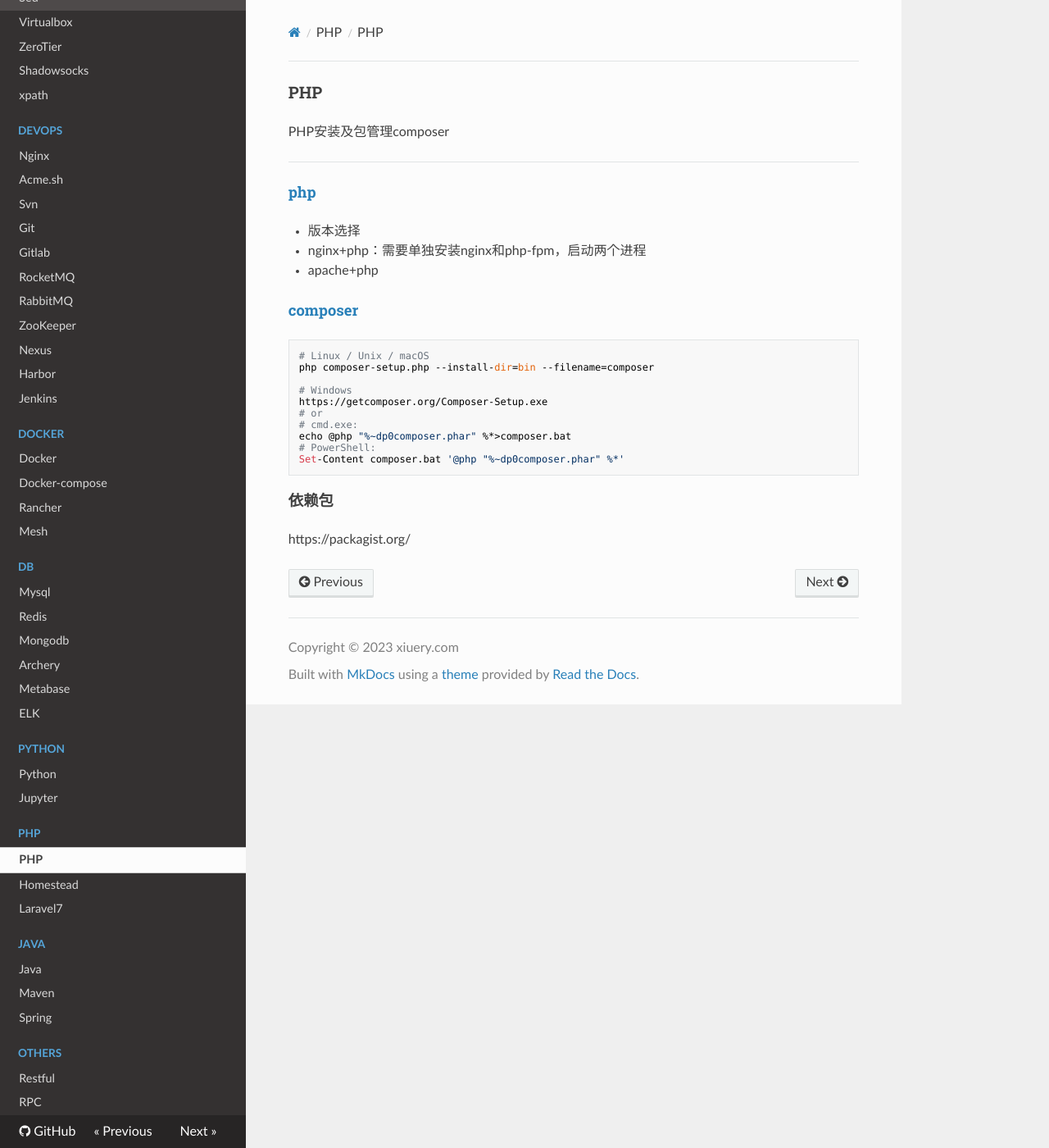
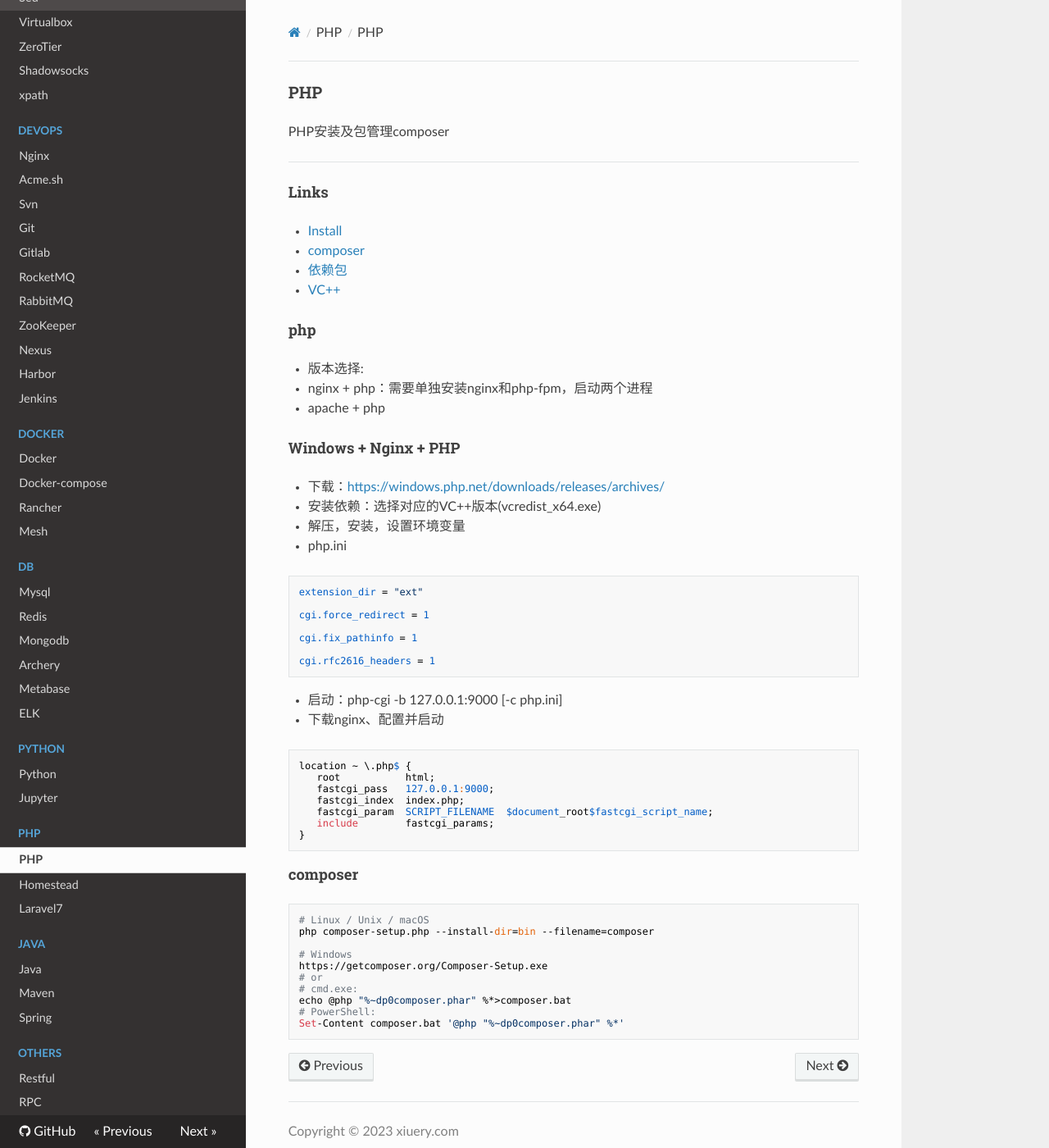
Before and after one commit to xiuery/manual, an MkDocs documentation site: the page built from docs/php/php.md, in a window 1280 px wide and 1400 px high. Shown: the whole window at 82% size. Built offline with MkDocs 1.6.1, drawn with Linux system fonts in a browser that asks for light colours; nearby versions of some CDN libraries.

Commit message:
Update: php

````diff
--- a/docs/php/php.md
+++ b/docs/php/php.md
@@ -3,14 +3,51 @@ PHP安装及包管理composer
 
 ---
 
-#### [php](https://www.php.net/manual/en/install.php)
-- 版本选择
+#### Links
+- [Install](https://www.php.net/manual/en/install.php)
+- [composer](https://getcomposer.org/)
+- [依赖包](https://packagist.org/)
+- [VC++](https://learn.microsoft.com/en-us/cpp/windows/latest-supported-vc-redist?view=msvc-170)
 
-- nginx+php：需要单独安装nginx和php-fpm，启动两个进程
+#### php
+- 版本选择:
 
-- apache+php
+- nginx + php：需要单独安装nginx和php-fpm，启动两个进程
 
-#### [composer](https://getcomposer.org/)
+- apache + php
+
+#### Windows + Nginx + PHP
+- 下载：[https://windows.php.net/downloads/releases/archives/](https://windows.php.net/downloads/releases/archives/)
+
+- 安装依赖：选择对应的VC++版本(vcredist_x64.exe)
+
+- 解压，安装，设置环境变量
+
+- php.ini
+```
+extension_dir = "ext"
+
+cgi.force_redirect = 1
+
+cgi.fix_pathinfo = 1
+
+cgi.rfc2616_headers = 1
+```
+
+- 启动：php-cgi -b 127.0.0.1:9000 [-c php.ini]
+
+- 下载nginx、配置并启动
+```
+location ~ \.php$ {
+   root           html;
+   fastcgi_pass   127.0.0.1:9000;
+   fastcgi_index  index.php;
+   fastcgi_param  SCRIPT_FILENAME  $document_root$fastcgi_script_name;
+   include        fastcgi_params;
+}
+```
+
+#### composer
 ```
 # Linux / Unix / macOS
 php composer-setup.php --install-dir=bin --filename=composer
````
Also changed, not shown: other parts of docs/php/php.md (+0 -3 lines).
